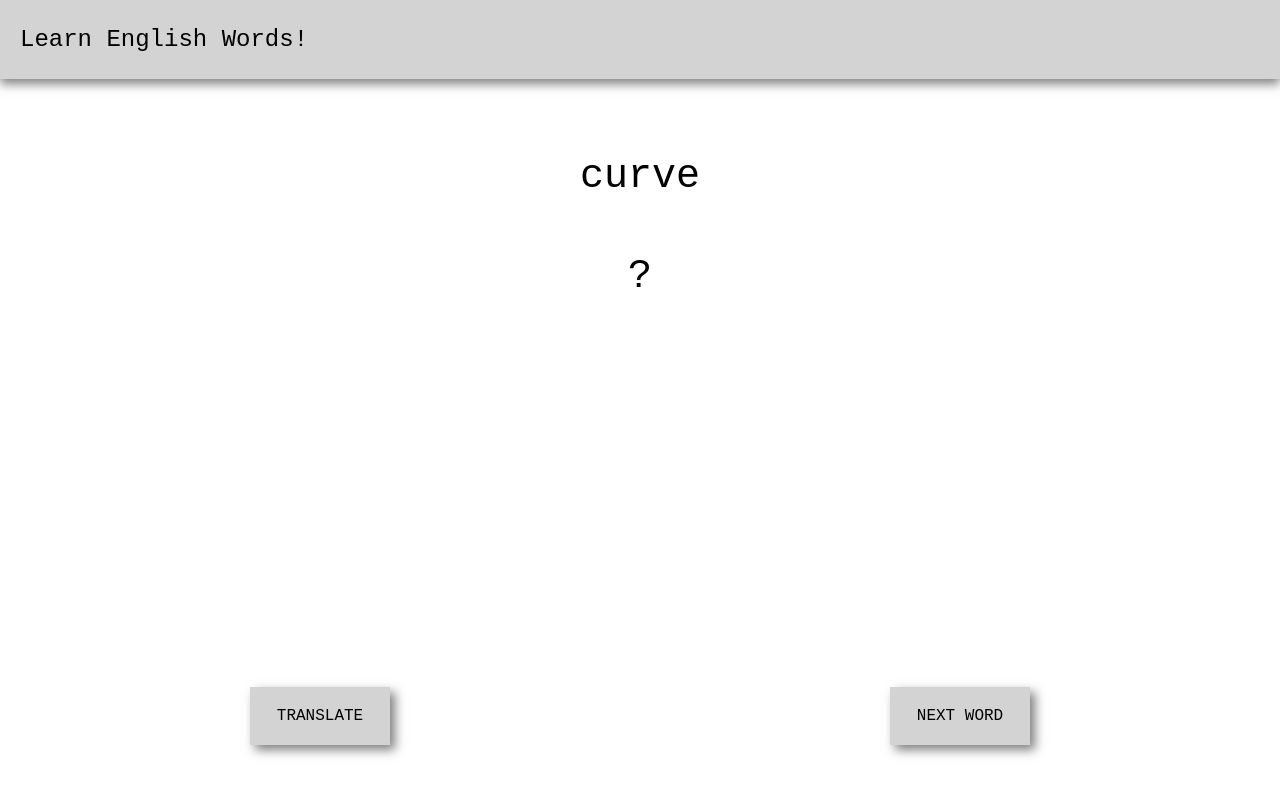
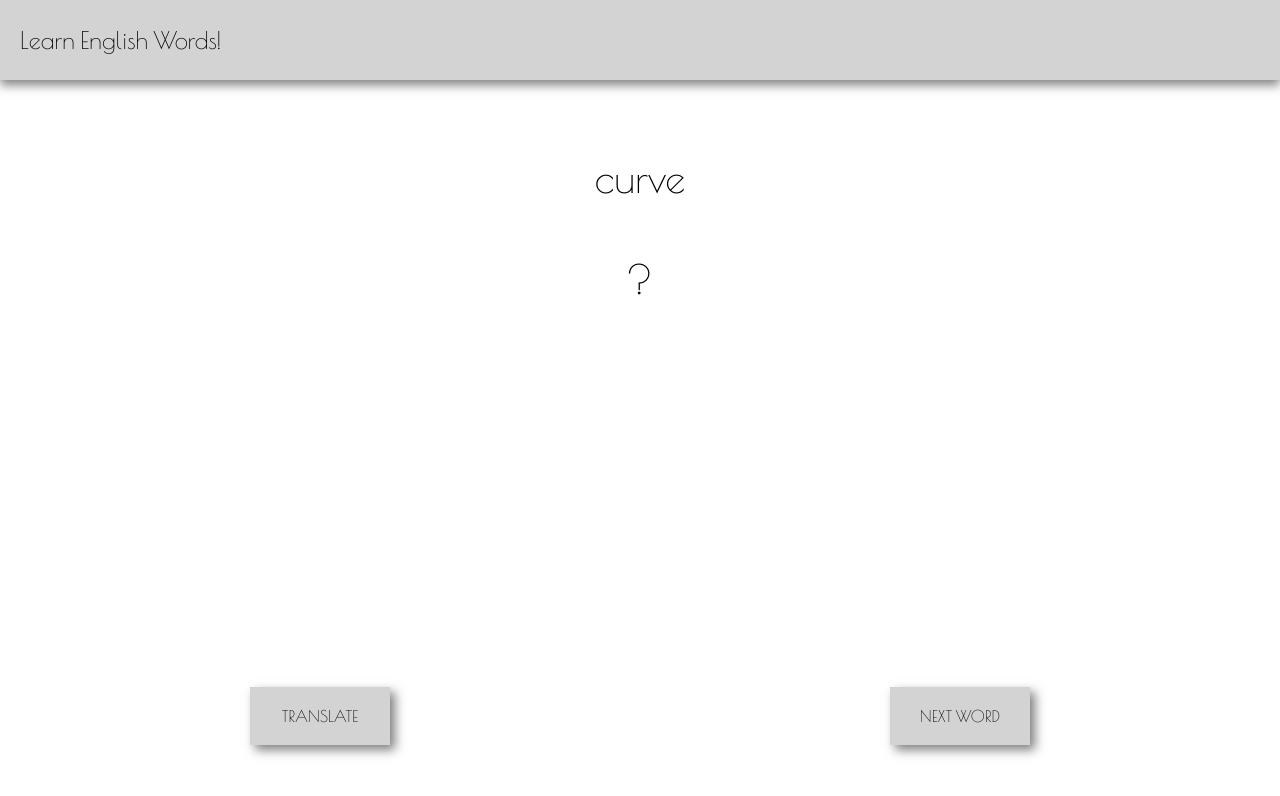
Before and after one commit to MaximFe/englishwords, a plain HTML site: page index.html in a window 1280 px wide. Drawn offline with nearby package versions, Linux system fonts and the light colour scheme.

Commit message:
Changed font.

```diff
--- a/index.html
+++ b/index.html
@@ -5,6 +5,7 @@
     <meta name="viewport" content="width=device-width, initial-scale=1.0">
     <meta http-equiv="X-UA-Compatible" content="ie=edge">
     <title>Learn English!</title>
+    <link href="https://fonts.googleapis.com/css?family=Poiret+One" rel="stylesheet">
     <link rel="stylesheet" href="style.css">
   </head>
   <body>
--- a/style.css
+++ b/style.css
@@ -3,7 +3,7 @@ html, body {
   padding: 0;
 }
 body {
-  font-family: 'Courier New', Courier, monospace;
+  font-family: 'Poiret One', cursive;
 }
 
 header {
@@ -33,7 +33,6 @@ header {
 
 .input {
   font-size: 2.5em;
-  font-weight: lighter;
   margin-bottom: 55px;
   text-align: center;
 }
```
